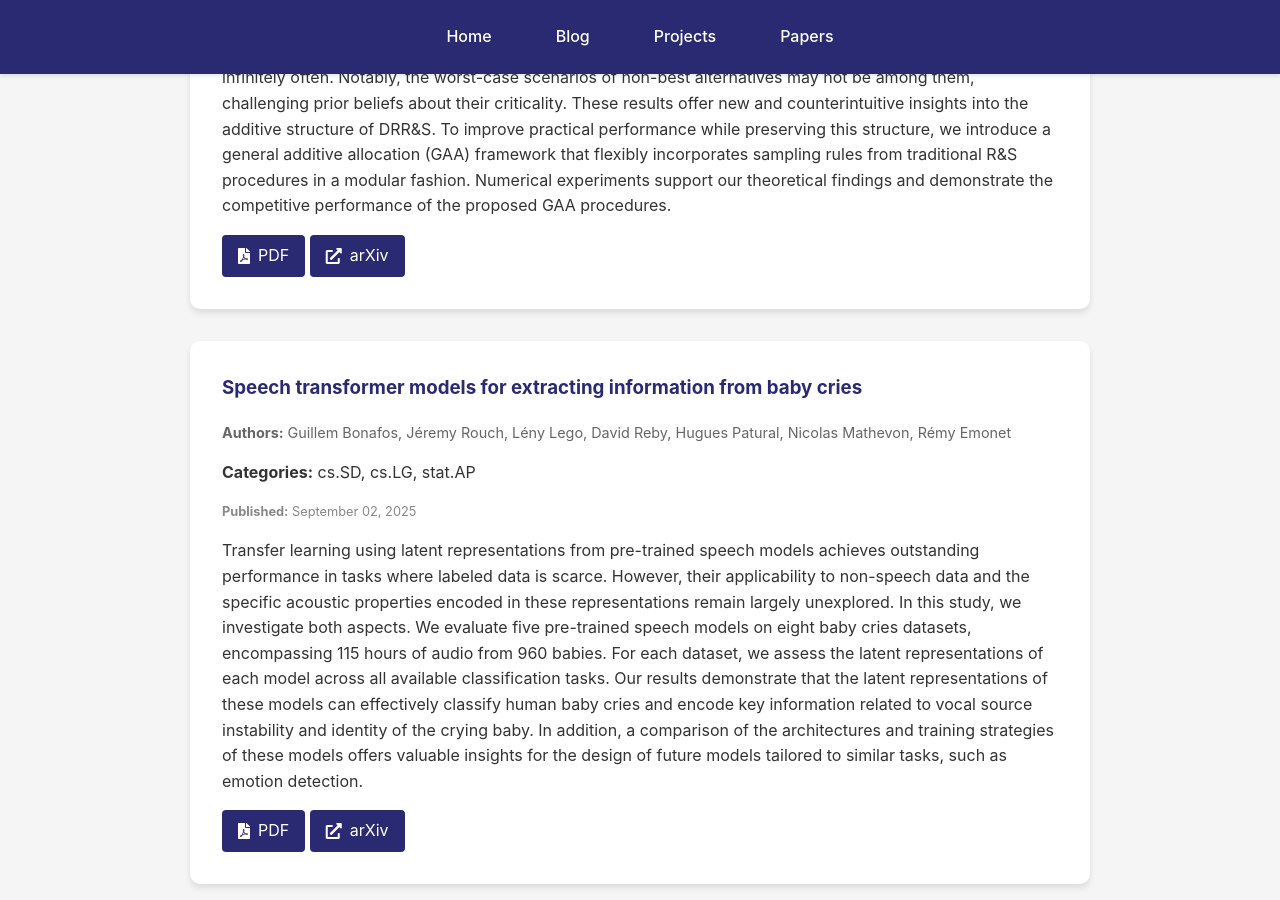
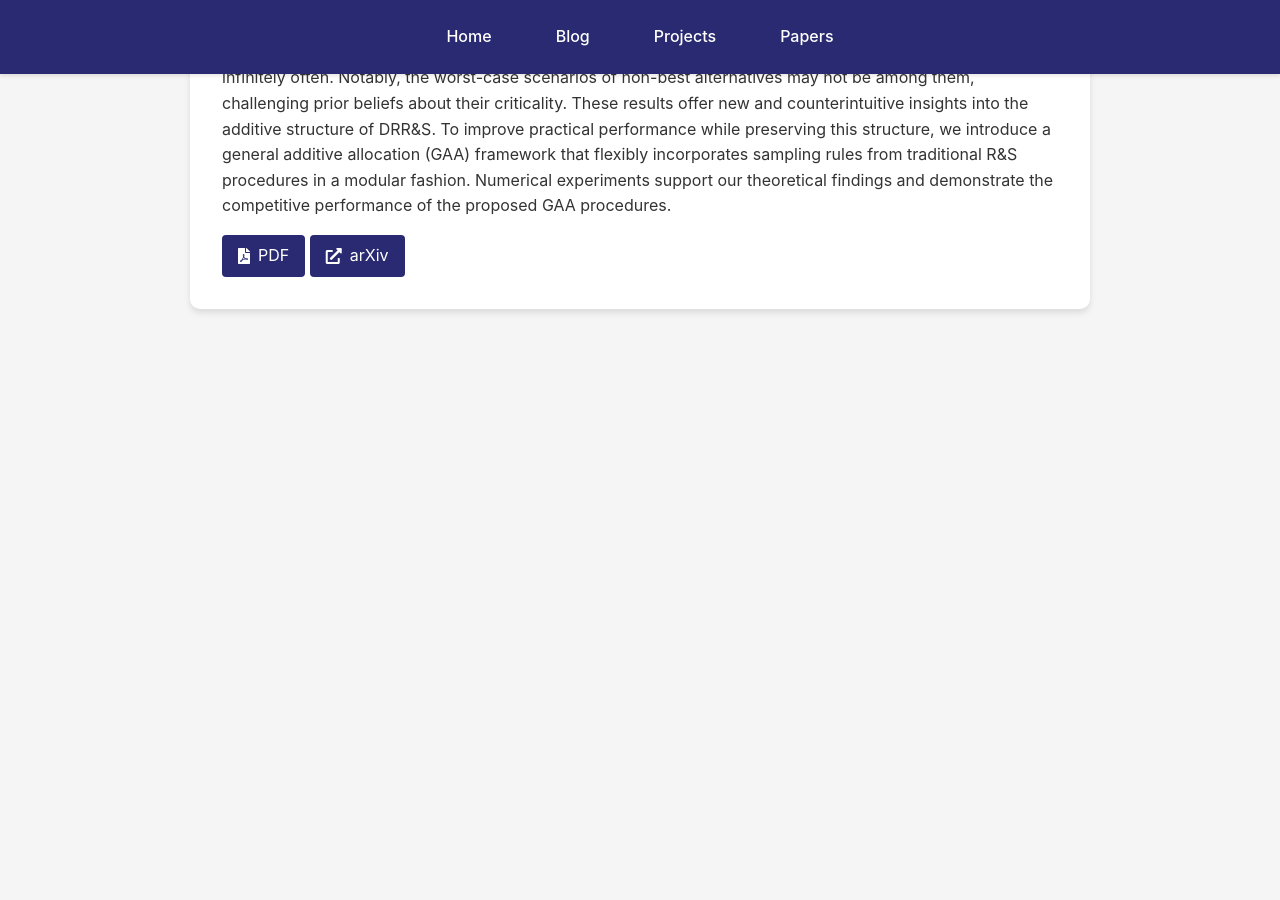
Before and after one commit to kyZhan2002/mypage, a Jekyll site: the page built from papers/index.html, in a window 1280 px wide and 900 px high, scrolled down 3036 px. Built offline with Jekyll 4.4.1, drawn with Linux system fonts in a browser that asks for light colours; after the commit the page ends 3441 px from its top, so only the background shows below that.

Commit message:
Update arXiv papers

```diff
--- a/_data/arxiv_cache.json
+++ b/_data/arxiv_cache.json
@@ -1,5 +1,5 @@
 {
-  "timestamp": 1757899408,
+  "timestamp": 1757985437,
   "papers": [
     {
       "title": "Representation-Aware Distributionally Robust Optimization: A Knowledge\n  Transfer Framework",
@@ -66,27 +66,6 @@
       ],
       "pdf_link": "http://arxiv.org/pdf/2509.06147v1",
       "arxiv_url": "http://arxiv.org/abs/2509.06147v1"
-    },
-    {
-      "title": "Speech transformer models for extracting information from baby cries",
-      "authors": [
-        "Guillem Bonafos",
-        "J\u00e9remy Rouch",
-        "L\u00e9ny Lego",
-        "David Reby",
-        "Hugues Patural",
-        "Nicolas Mathevon",
-        "R\u00e9my Emonet"
-      ],
-      "abstract": "Transfer learning using latent representations from pre-trained speech models\nachieves outstanding performance in tasks where labeled data is scarce.\nHowever, their applicability to non-speech data and the specific acoustic\nproperties encoded in these representations remain largely unexplored. In this\nstudy, we investigate both aspects. We evaluate five pre-trained speech models\non eight baby cries datasets, encompassing 115 hours of audio from 960 babies.\nFor each dataset, we assess the latent representations of each model across all\navailable classification tasks. Our results demonstrate that the latent\nrepresentations of these models can effectively classify human baby cries and\nencode key information related to vocal source instability and identity of the\ncrying baby. In addition, a comparison of the architectures and training\nstrategies of these models offers valuable insights for the design of future\nmodels tailored to similar tasks, such as emotion detection.",
-      "published": "September 02, 2025",
-      "categories": [
-        "cs.SD",
-        "cs.LG",
-        "stat.AP"
-      ],
-      "pdf_link": "http://arxiv.org/pdf/2509.02259v1",
-      "arxiv_url": "http://arxiv.org/abs/2509.02259v1"
     }
   ]
 }
```
